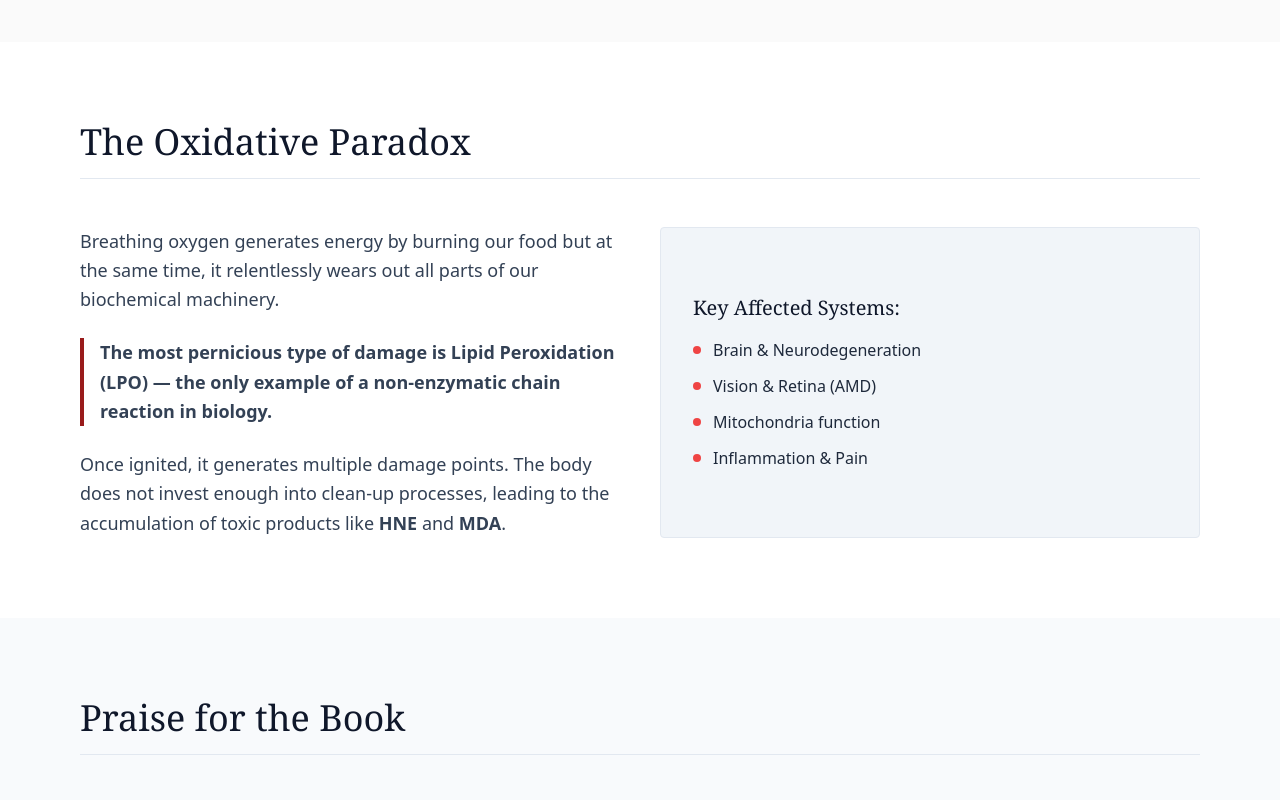
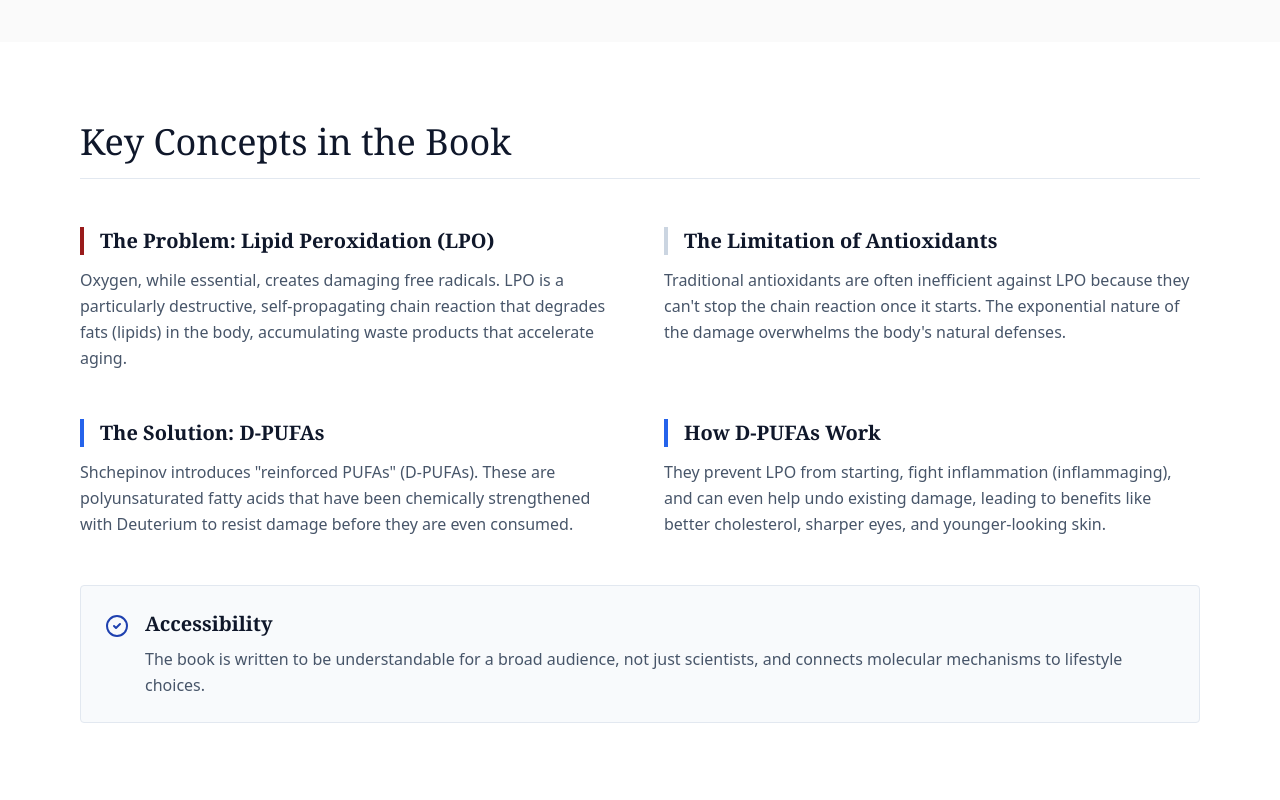
Before and after one commit to breakingaging/breaking-aging-site, a Next.js app: page / in a window 1280 px wide. Shown: the part 640-1440 px from the top of the page. Built offline with nearby package versions, Linux system fonts and the light colour scheme.

Commit message:
key concepts added

```diff
--- a/app/page.tsx
+++ b/app/page.tsx
@@ -1,35 +1,31 @@
 'use client';
 
 import React from 'react';
-import { BookOpen, ChevronDown, ChevronUp, ShoppingCart, Quote } from 'lucide-react';
+import { BookOpen, ChevronDown, ChevronUp, ShoppingCart, Quote, CheckCircle2 } from 'lucide-react';
 
-// --- ДАННЫЕ: ОТЗЫВЫ (С ФОТО) ---
+// --- ДАННЫЕ: ОТЗЫВЫ (С ВАШИМИ ФОТО) ---
 const testimonials = [
   {
     name: "Aubrey D.N.J. de Grey",
     role: "Ph.D., Chairman and Chief Science Officer of the Methuselah Foundation",
-    // ЗАМЕНИТЕ ССЫЛКУ НИЖЕ НА ФОТО ОБРИ ДИ ГРЕЯ:
     image: "https://i.ibb.co/tp67mR8B/Aubreyde-Grey.jpg",
     text: "Shchepinov is a true biomedical groundbreaker. His insight, now dating back over 20 years, that the isotope effect might have medical utility was so outlandish that even I was initially inclined to dismiss it. How glad I am that I put my doubts aside! In this book, Shchepinov presents the idea and its development in a form that should be easily digestible. Its time has come!"
   },
   {
     name: "Barry Halliwell",
     role: "Chairman, Biomedical Advisory Council (BMAC), A*STAR",
-    // ЗАМЕНИТЕ ССЫЛКУ НИЖЕ НА ФОТО БАРРИ:
     image: "https://i.ibb.co/LD9hNdhx/Barry-Halliwell.jpg",
     text: "Lipid peroxidation is a fundamental mechanism of oxidative damage that has been studied for over 100 years. The recent discovery of ferroptosis has re-awakened interest in iron and lipid peroxidation. In this amusing, provocative and sometimes iconoclastic book, Misha Shchepinov explores the role of fatty acids. It is a good read, I recommend it."
   },
   {
     name: "Charles R. Cantor",
     role: "American molecular geneticist, CSO at Sequenom",
-    // ЗАМЕНИТЕ ССЫЛКУ НИЖЕ НА ФОТО ЧАРЛЬЗА:
     image: "https://i.ibb.co/pjd3LLQy/Charles-Cantor.jpg",
     text: "Food for thought: suppose there were a food supplement that actually protects brain health? Wouldn't taking it be irresistible? This book describes the biology and chemistry that plays a role in many brain diseases. The author of this book, Mikhail Shchepinov, is the inventor of a supplement, deuterated long chain fatty acids, which shows great promise."
   },
   {
     name: "J. Thomas Brenna",
     role: "Ph.D., Professor of Pediatrics, Chemistry, and Human Nutrition",
-    // ЗАМЕНИТЕ ССЫЛКУ НИЖЕ НА ФОТО ТОМАСА:
     image: "https://i.ibb.co/5D5rYgL/Thomas-Brenna.avif",
     text: "With sharp wit and keen insight, my friend Misha takes us on an extraordinary tour through the biochemistry of aging and neurodegeneration. Oxygen — that double-edged sword — sustains our metabolism while simultaneously escaping to wreak havoc. Misha's elegant solution to reinforce these molecules of life offers a brilliant approach."
   }
@@ -106,7 +102,7 @@ export default function BookWebsite() {
           </div>
           <nav className="hidden md:flex space-x-8 text-sm font-medium text-slate-600 uppercase tracking-wider">
             <a href="#book" className="hover:text-blue-800 transition">The Book</a>
-            <a href="#science" className="hover:text-blue-800 transition">The Science</a>
+            <a href="#concepts" className="hover:text-blue-800 transition">Key Concepts</a>
             <a href="#reviews" className="hover:text-blue-800 transition">Reviews</a>
             <a href="#author" className="hover:text-blue-800 transition">Author</a>
           </nav>
@@ -152,45 +148,75 @@ export default function BookWebsite() {
         </div>
       </section>
 
-      {/* THE PROBLEM */}
-      <Section title="The Oxidative Paradox" className="bg-white" id="science">
-        <div className="grid md:grid-cols-2 gap-10">
-          <div className="text-lg leading-relaxed text-slate-700">
-            <p className="mb-6">
-              Breathing oxygen generates energy by burning our food but at the same time,
-              it relentlessly wears out all parts of our biochemical machinery.
-            </p>
-            <p className="mb-6 font-semibold border-l-4 border-red-800 pl-4">
-              The most pernicious type of damage is Lipid Peroxidation (LPO) —
-              the only example of a non-enzymatic chain reaction in biology.
-            </p>
-            <p>
-              Once ignited, it generates multiple damage points. The body does not invest
-              enough into clean-up processes, leading to the accumulation of toxic products
-              like <b>HNE</b> and <b>MDA</b>.
+      {/* KEY CONCEPTS (REPLACED SECTION) */}
+      <Section title="Key Concepts in the Book" className="bg-white" id="concepts">
+        <div className="grid md:grid-cols-2 gap-x-12 gap-y-12">
+
+          {/* Concept 1 */}
+          <div>
+            <h3 className="text-xl font-serif font-bold text-slate-900 mb-3 border-l-4 border-red-800 pl-4">
+              The Problem: Lipid Peroxidation (LPO)
+            </h3>
+            <p className="text-slate-600 leading-relaxed">
+              Oxygen, while essential, creates damaging free radicals. LPO is a particularly destructive,
+              self-propagating chain reaction that degrades fats (lipids) in the body, accumulating
+              waste products that accelerate aging.
             </p>
           </div>
-          <div className="bg-slate-100 p-8 rounded border border-slate-200 flex flex-col justify-center">
-            <h3 className="font-serif text-xl mb-4 text-slate-900">Key Affected Systems:</h3>
-            <ul className="space-y-3">
-              <li className="flex items-center gap-3">
-                <div className="w-2 h-2 bg-red-500 rounded-full"></div> Brain & Neurodegeneration
-              </li>
-              <li className="flex items-center gap-3">
-                <div className="w-2 h-2 bg-red-500 rounded-full"></div> Vision & Retina (AMD)
-              </li>
-              <li className="flex items-center gap-3">
-                <div className="w-2 h-2 bg-red-500 rounded-full"></div> Mitochondria function
-              </li>
-              <li className="flex items-center gap-3">
-                <div className="w-2 h-2 bg-red-500 rounded-full"></div> Inflammation & Pain
-              </li>
-            </ul>
+
+          {/* Concept 2 */}
+          <div>
+            <h3 className="text-xl font-serif font-bold text-slate-900 mb-3 border-l-4 border-slate-300 pl-4">
+              The Limitation of Antioxidants
+            </h3>
+            <p className="text-slate-600 leading-relaxed">
+              Traditional antioxidants are often inefficient against LPO because they can't stop
+              the chain reaction once it starts. The exponential nature of the damage overwhelms
+              the body's natural defenses.
+            </p>
           </div>
+
+          {/* Concept 3 */}
+          <div>
+            <h3 className="text-xl font-serif font-bold text-slate-900 mb-3 border-l-4 border-blue-600 pl-4">
+              The Solution: D-PUFAs
+            </h3>
+            <p className="text-slate-600 leading-relaxed">
+              Shchepinov introduces "reinforced PUFAs" (D-PUFAs). These are polyunsaturated fatty acids
+              that have been chemically strengthened with Deuterium to resist damage before they are even consumed.
+            </p>
+          </div>
+
+          {/* Concept 4 */}
+          <div>
+            <h3 className="text-xl font-serif font-bold text-slate-900 mb-3 border-l-4 border-blue-600 pl-4">
+              How D-PUFAs Work
+            </h3>
+            <p className="text-slate-600 leading-relaxed">
+              They prevent LPO from starting, fight inflammation (inflammaging), and can even help
+              undo existing damage, leading to benefits like better cholesterol, sharper eyes,
+              and younger-looking skin.
+            </p>
+          </div>
+
+          {/* Concept 5 - Spanning full width if needed, or just in grid */}
+          <div className="md:col-span-2 bg-slate-50 p-6 rounded border border-slate-200">
+             <div className="flex gap-4 items-start">
+                <CheckCircle2 className="text-blue-800 flex-shrink-0 mt-1" />
+                <div>
+                   <h3 className="text-xl font-serif font-bold text-slate-900 mb-2">Accessibility</h3>
+                   <p className="text-slate-600 leading-relaxed">
+                     The book is written to be understandable for a broad audience, not just scientists,
+                     and connects molecular mechanisms to lifestyle choices.
+                   </p>
+                </div>
+             </div>
+          </div>
+
         </div>
       </Section>
 
-      {/* TESTIMONIALS (WITH PHOTOS) */}
+      {/* TESTIMONIALS (UPDATED WITH REAL PHOTOS) */}
       <Section title="Praise for the Book" id="reviews" className="bg-slate-50">
         <div className="grid md:grid-cols-2 gap-x-12 gap-y-12">
           {testimonials.map((t, idx) => (
```
